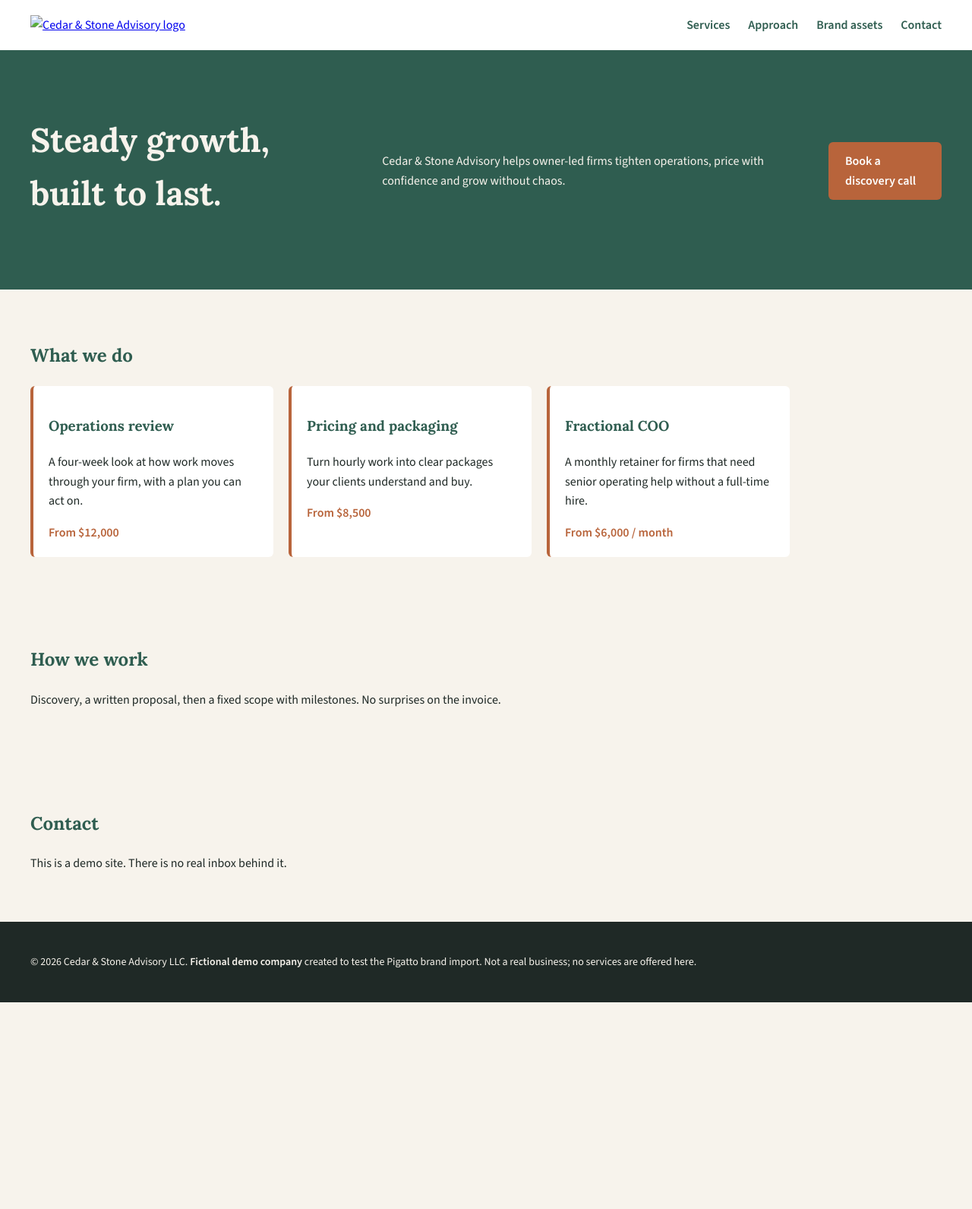
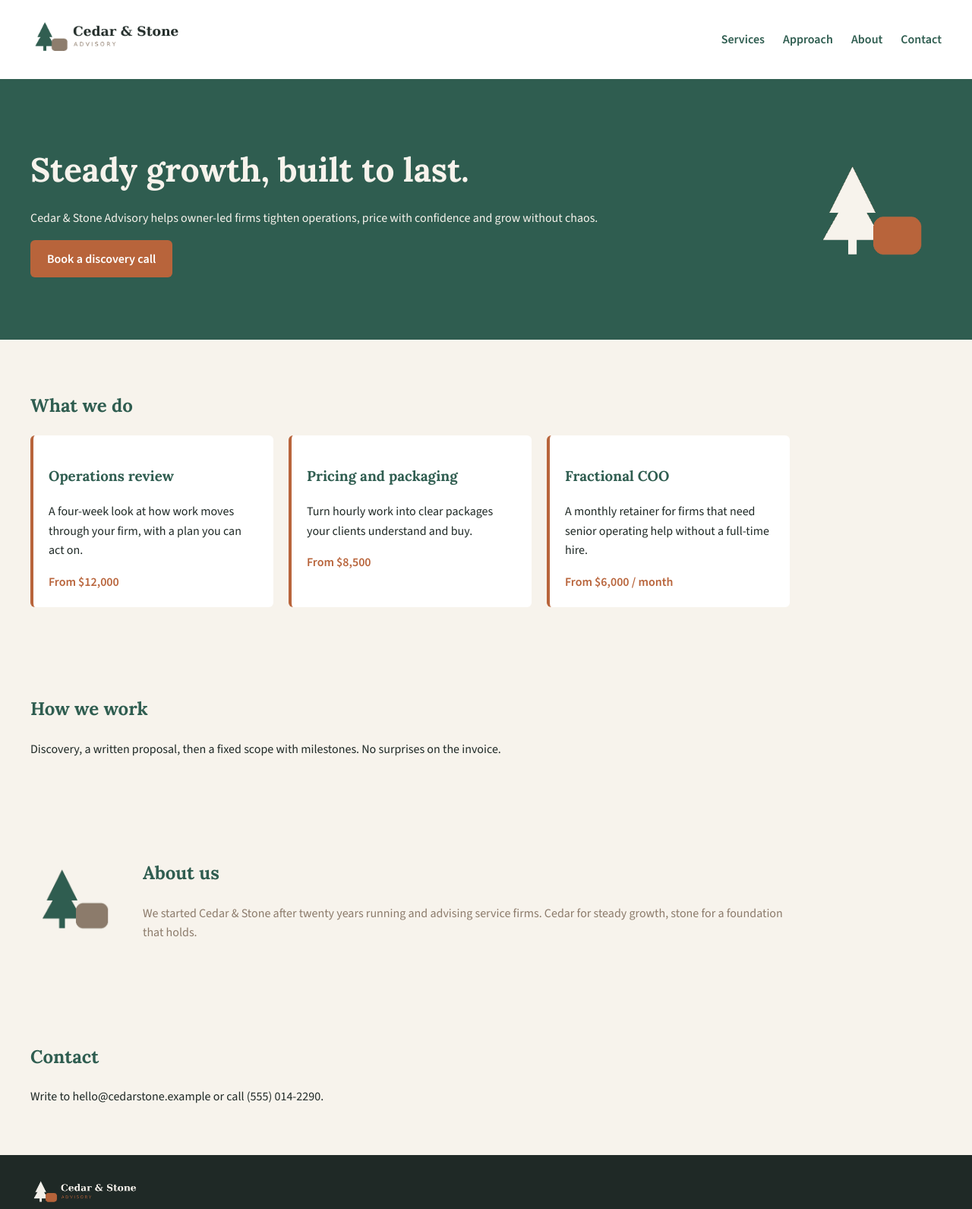
Before and after one commit to jeffpigatto-bot/cedar-stone-demo, a plain HTML site: page index.html in a window 1280 px wide. Shown: the top 1591 px of the page at 76% size. Before the commit the page ends 1319 px from the top, so only its background shows below. Drawn offline with nearby package versions, Linux system fonts and the light colour scheme.

Commit message:
Home page uses the logos in the header, hero, about and footer
Co-Authored-By: Claude Opus 5.5 <noreply@anthropic.com>
Claude-Session: https://claude.ai/code/session_01Y9sVNpqv1zqtWBZL823rSD

```diff
--- a/index.html
+++ b/index.html
@@ -1,12 +1,13 @@
-<!doctype html><html lang="en"><head><title>Cedar &amp; Stone Advisory | Operations and growth advisory (demo)</title><meta name="description" content="Fictional demo firm for Pigatto testing."><meta charset="utf-8"><meta name="viewport" content="width=device-width,initial-scale=1"><meta name="theme-color" content="#2F5D50"><link rel="icon" type="image/png" sizes="64x64" href="brand/favicon.png"><link rel="apple-touch-icon" sizes="180x180" href="apple-touch-icon.png"><meta property="og:image" content="brand/logo-light.png"><link rel="preconnect" href="https://fonts.googleapis.com"><link rel="stylesheet" href="https://fonts.googleapis.com/css2?family=Lora:wght@600;700&family=Source+Sans+3:wght@400;600&display=swap"><link rel="stylesheet" href="styles.css"></head><body>
-<header><a href="./"><img class="logo" id="site-logo" src="brand/logo-light.png" alt="Cedar &amp; Stone Advisory logo"></a><nav><a href="#services">Services</a><a href="#approach">Approach</a><a href="brand.html">Brand assets</a><a href="#contact">Contact</a></nav></header>
-<div class="hero"><h1>Steady growth, built to last.</h1><p>Cedar &amp; Stone Advisory helps owner-led firms tighten operations, price with confidence and grow without chaos.</p><a class="btn" href="#contact">Book a discovery call</a></div>
+<!doctype html><html lang="en"><head><title>Cedar &amp; Stone Advisory | Operations and growth advisory</title><meta name="description" content="Cedar &amp; Stone Advisory helps owner-led firms tighten operations, price with confidence and grow without chaos."><meta charset="utf-8"><meta name="viewport" content="width=device-width,initial-scale=1"><meta name="theme-color" content="#2F5D50"><link rel="icon" type="image/png" sizes="64x64" href="assets/img/favicon.png"><link rel="apple-touch-icon" sizes="180x180" href="apple-touch-icon.png"><link rel="preconnect" href="https://fonts.googleapis.com"><link rel="stylesheet" href="https://fonts.googleapis.com/css2?family=Lora:wght@600;700&family=Source+Sans+3:wght@400;600&display=swap"><link rel="stylesheet" href="styles.css"></head><body>
+<header><a href="./"><img class="logo" id="site-logo" src="assets/img/logo.png" alt="Cedar &amp; Stone Advisory logo"></a><nav><a href="#services">Services</a><a href="#approach">Approach</a><a href="#about">About</a><a href="#contact">Contact</a></nav></header>
+<div class="hero"><div class="hero-text"><h1>Steady growth, built to last.</h1><p>Cedar &amp; Stone Advisory helps owner-led firms tighten operations, price with confidence and grow without chaos.</p><a class="btn" href="#contact">Book a discovery call</a></div><img class="hero-mark" src="assets/img/mark-white.png" alt=""></div>
 <section id="services"><h2>What we do</h2><div class="cards">
 <div class="card"><h3>Operations review</h3><p>A four-week look at how work moves through your firm, with a plan you can act on.</p><span class="tag">From $12,000</span></div>
 <div class="card"><h3>Pricing and packaging</h3><p>Turn hourly work into clear packages your clients understand and buy.</p><span class="tag">From $8,500</span></div>
 <div class="card"><h3>Fractional COO</h3><p>A monthly retainer for firms that need senior operating help without a full-time hire.</p><span class="tag">From $6,000 / month</span></div>
 </div></section>
 <section id="approach"><h2>How we work</h2><p>Discovery, a written proposal, then a fixed scope with milestones. No surprises on the invoice.</p></section>
-<section id="contact"><h2>Contact</h2><p>This is a demo site. There is no real inbox behind it.</p></section>
-<footer><p>&copy; 2026 Cedar &amp; Stone Advisory LLC. <strong>Fictional demo company</strong> created to test the Pigatto brand import. Not a real business; no services are offered here.</p></footer>
+<section id="about" class="about"><img src="assets/img/mark.png" alt=""><div><h2>About us</h2><p>We started Cedar &amp; Stone after twenty years running and advising service firms. Cedar for steady growth, stone for a foundation that holds.</p></div></section>
+<section id="contact"><h2>Contact</h2><p>Write to hello@cedarstone.example or call (555) 014-2290.</p></section>
+<footer><img class="footer-logo" src="assets/img/logo-white.png" alt="Cedar &amp; Stone Advisory"><p>&copy; 2026 Cedar &amp; Stone Advisory LLC. Fictional company; not a real business.</p></footer>
 </body></html>
```
